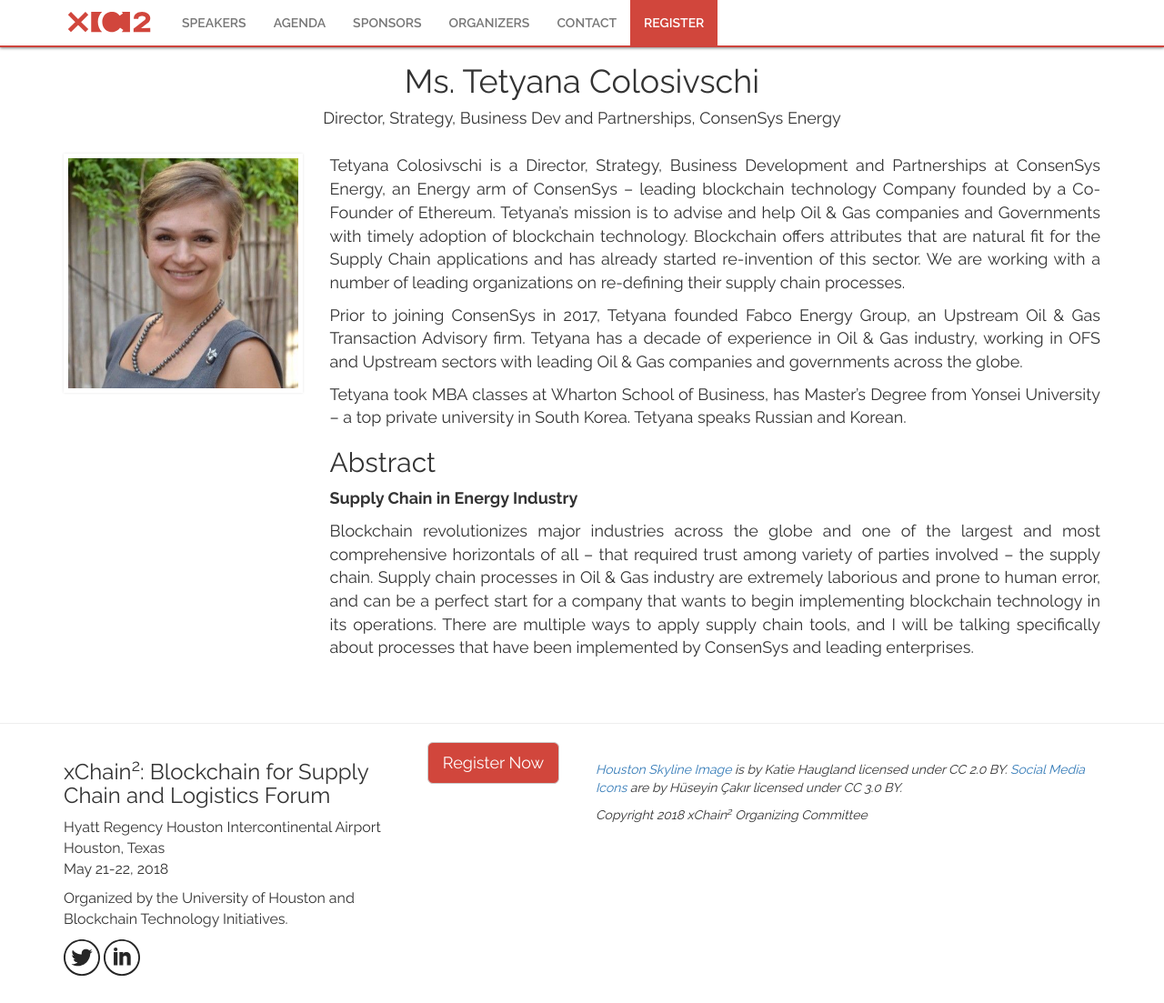
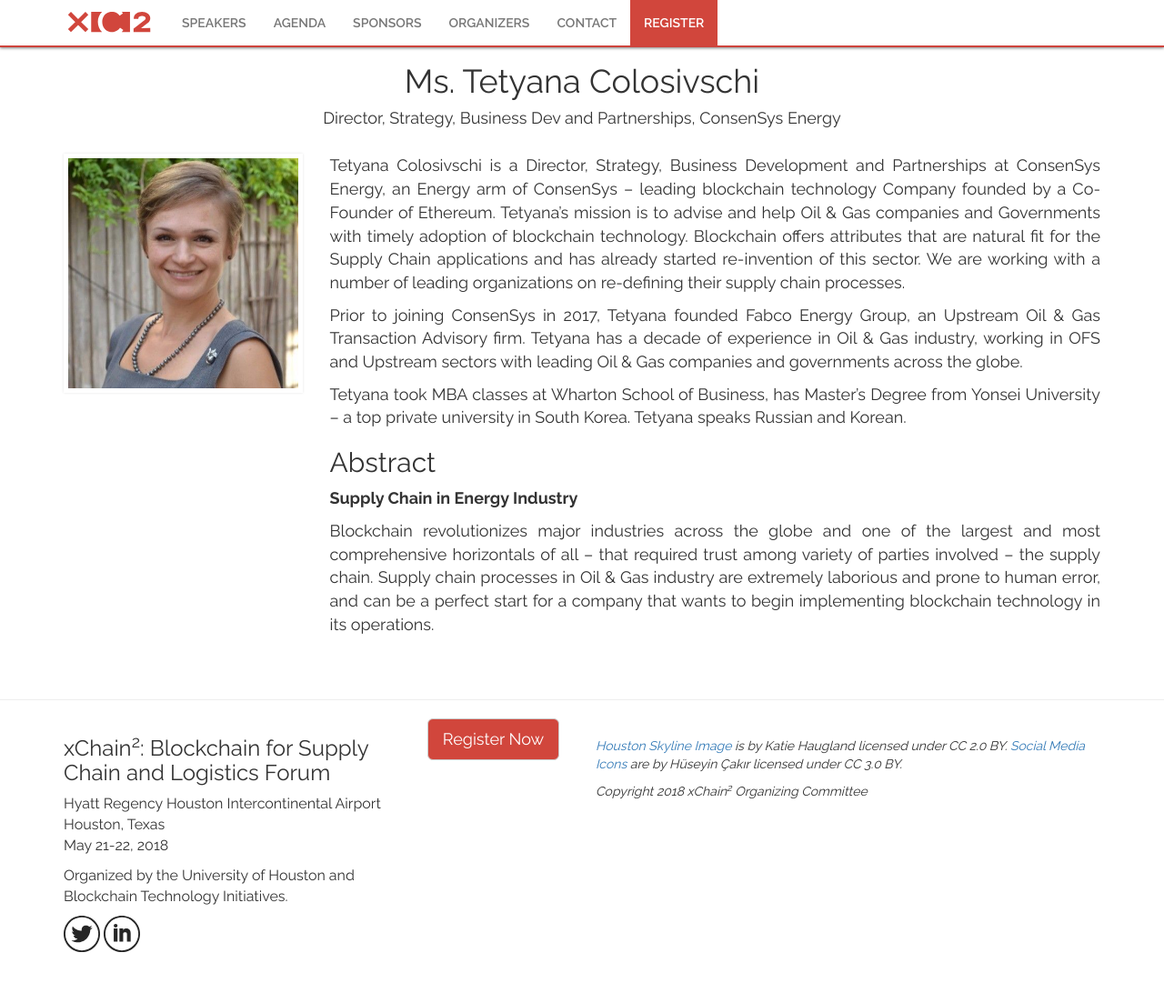
Before and after one commit to gnawalishyam/jekyll, a Jekyll site: the page built from _posts/2018-02-24-Tetyana-Colosivschi.md, in a window 1280 px wide and 1103 px high. Shown: the whole window at 91% size. Built offline with Jekyll 4.4.1, drawn with Linux system fonts in a browser that asks for light colours; some web fonts are replaced.

Commit message:
Updated Tetyana Colosivschi's abstract on bio page

```diff
--- a/_posts/2018-02-24-Tetyana-Colosivschi.md
+++ b/_posts/2018-02-24-Tetyana-Colosivschi.md
@@ -21,4 +21,4 @@
 
 **Supply Chain in Energy Industry**
 
-Blockchain revolutionizes major industries across the globe and one of the largest and most comprehensive horizontals of all – that required trust among variety of parties involved – the supply chain. Supply chain processes in Oil &amp; Gas industry are extremely laborious and prone to human error, and can be a perfect start for a company that wants to begin implementing blockchain technology in its operations. There are multiple ways to apply supply chain tools, and I will be talking specifically about processes that have been implemented by ConsenSys and leading enterprises.
+Blockchain revolutionizes major industries across the globe and one of the largest and most comprehensive horizontals of all – that required trust among variety of parties involved – the supply chain. Supply chain processes in Oil &amp; Gas industry are extremely laborious and prone to human error, and can be a perfect start for a company that wants to begin implementing blockchain technology in its operations.
```
